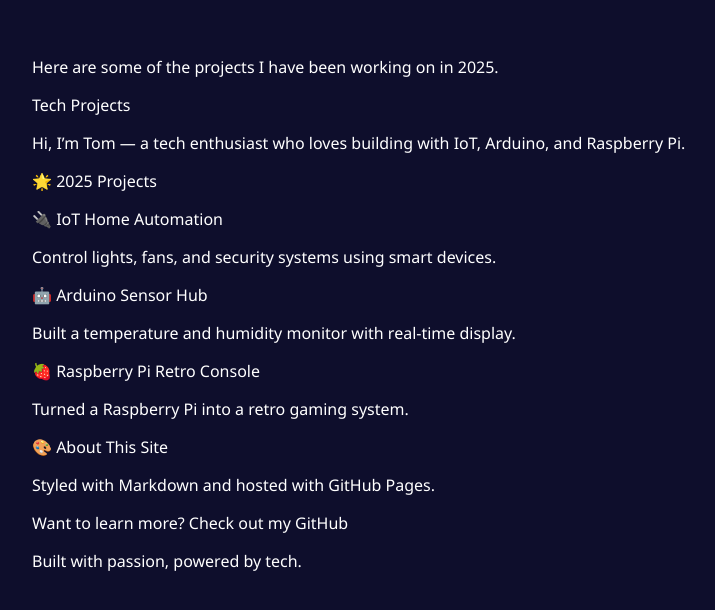
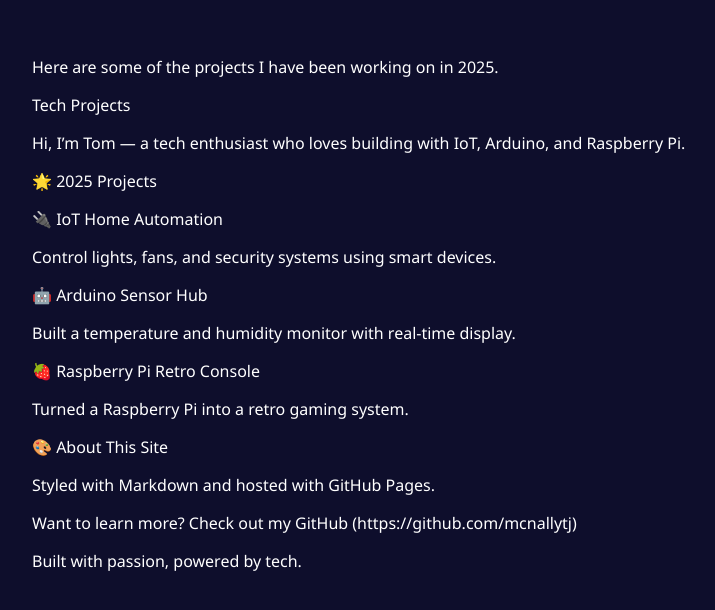
Before and after one commit to mcnallytj/skills-github-pages, a Jekyll site: the page built from index.md, in a window 1280 px wide. Shown: the top 610 px of the page, without its empty margins (8-723 px from the left). Built offline with Jekyll 4.4.1, drawn with Linux system fonts in a browser that asks for light colours; some of the changed lines change nothing that is shown.

Commit message:
Update index.md

```diff
--- a/index.md
+++ b/index.md
@@ -30,6 +30,6 @@ Turned a Raspberry Pi into a retro gaming system.
 
 Styled with Markdown and hosted with GitHub Pages.
 
-Want to learn more? Check out my GitHub
+Want to learn more? Check out my GitHub (https://github.com/mcnallytj)
 
 Built with passion, powered by tech.
```
